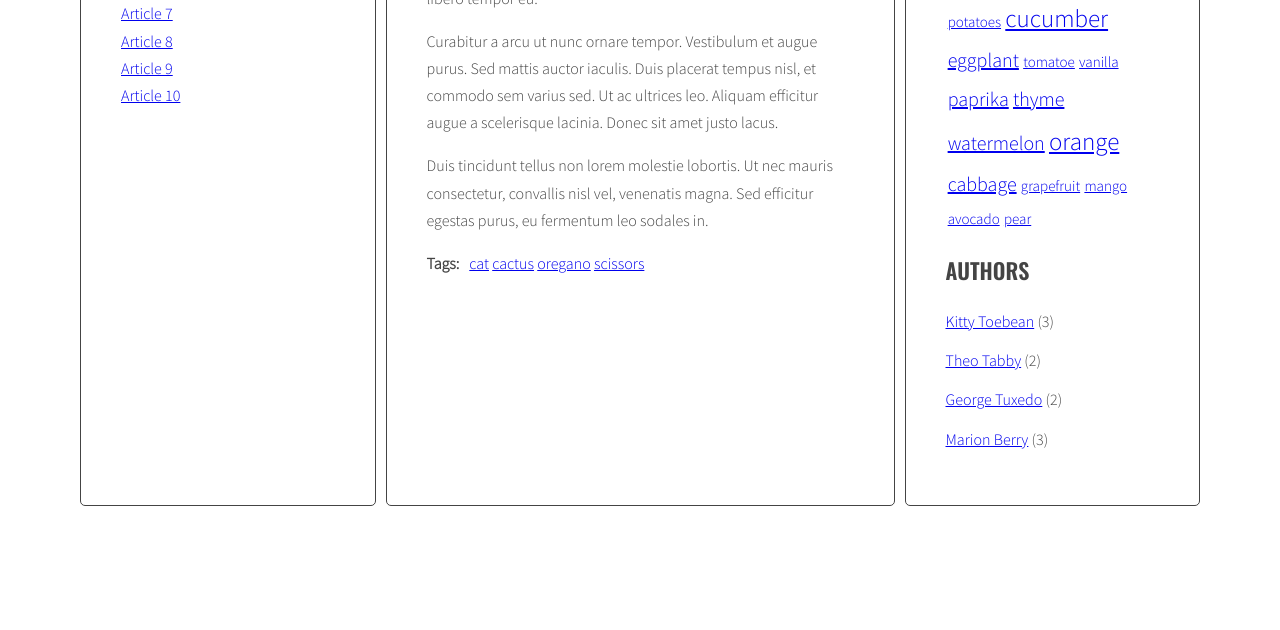
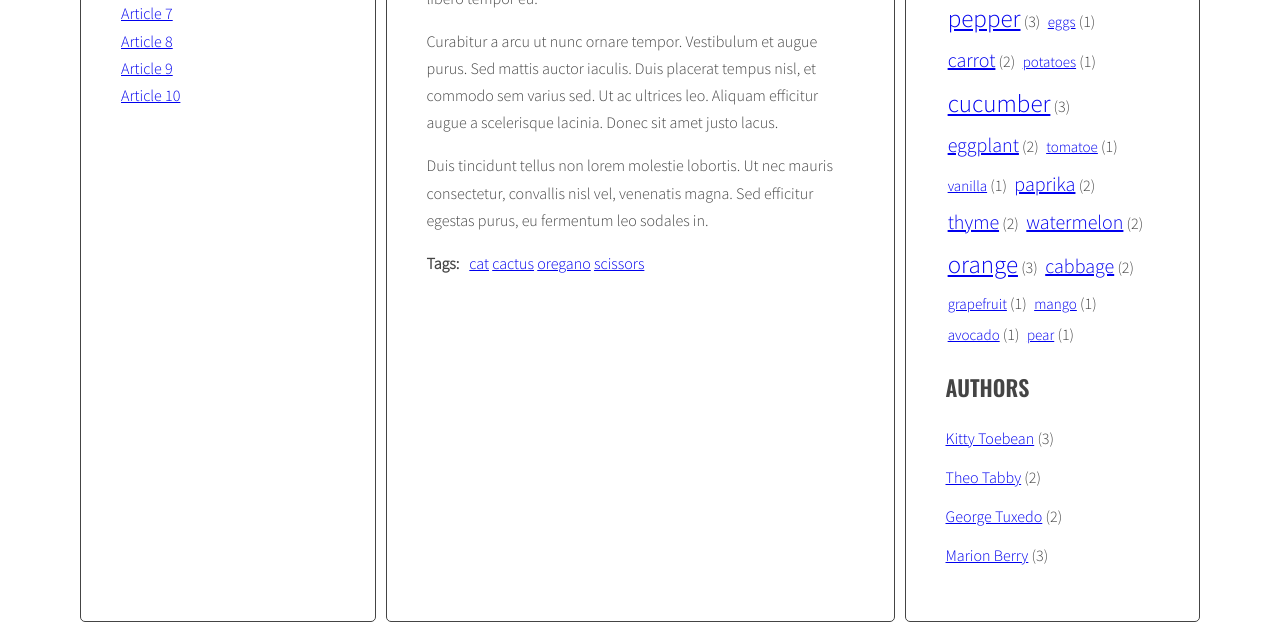
Before and after one commit to mchorosinski/javascript-blog, a website: page index.html in a window 1280 px wide. Shown: the part 521-1151 px from the top of the page. Before the commit the page ends 1035 px from the top, so only its background shows below. Drawn offline with nearby package versions, Linux system fonts and the light colour scheme.

Commit message:
Update templates

```diff
--- a/index.html
+++ b/index.html
@@ -195,16 +195,32 @@
               </main>
             </div>
           </div>
+
     <script id="template-article-link" type="text/x-handlebars-template">
       <li><a href="#{{ id }}"><span>{{ title }}</span></a></li>
     </script>
+
     <script id="template-tag-link" type="text/x-handlebars-template">
       <li><a href="#tag-{{ id }}"><span>{{ tag }}</span></a></li>
     </script>
+
     <script id="template-author-link" type="text/x-handlebars-template">
       <a href="#author-{{ id }}"><span>{{ author }}</span></a>
     </script>
-    <script src="https://cdnjs.cloudflare.com/ajax/libs/handlebars.js/4.1.0/handlebars.min.js"></script>
+
+    <script id="template-tag-cloud-link" type="text/x-handlebars-template">
+      {{#each tags}}
+      <li><a class="{{ className }}" href="#tag-{{ tag }}">{{ tag }}</a> ({{ count }})</li>
+      {{/each}}
+    </script>
+
+    <script id="template-authors-list-link" type="text/x-handlebars-template">
+      {{#each authors}}
+      <li><a href="#author-{{ author }}">{{ author }}</a> ({{ count }})</li>
+      {{/each}}
+    </script>
+
+    <script src="https://cdnjs.cloudflare.com/ajax/libs/handlebars.js/4.7.7/handlebars.min.js"></script>
     <script src="js/script.js"></script>
     </body>
 </html>
--- a/js/script.js
+++ b/js/script.js
@@ -3,13 +3,15 @@
   'use strict';
 
   /**
-   *  ! OPTIONS, SELECTORS & TEMPLATES:
+   *  ! TEMPLATES, OPTIONS & SELECTORS:
    */
 
   const templates = {
     articleLink: Handlebars.compile(document.querySelector('#template-article-link').innerHTML),
     tagLink: Handlebars.compile(document.querySelector('#template-tag-link').innerHTML),
     authorLink: Handlebars.compile(document.querySelector('#template-author-link').innerHTML),
+    tagCloudLink: Handlebars.compile(document.querySelector('#template-tag-cloud-link').innerHTML),
+    authorsListLink: Handlebars.compile(document.querySelector('#template-authors-list-link').innerHTML),
   };
 
   const opts = {
@@ -80,7 +82,7 @@
 
     /* [DONE] find the correct article using the selector (value of 'href' attribute) */
 
-    const targetArticle = document.querySelector(select.all.article);
+    const targetArticle = document.querySelector(articleSelector);
     //console.log('targetArticle:', targetArticle);
 
     /* [DONE] add class 'active' to the correct article */
@@ -334,7 +336,11 @@
 
     /* [DONE] create variable for all links HTML code */
 
-    let allTagsHTML = '';
+    //let allTagsHTML = '';
+
+    //! Wykorzystanie szablonu "tagCloudLink":
+    const allTagsData = {tags: []};
+
 
     /* [DONE] START LOOP: for each tag in allTags: */
 
@@ -351,10 +357,17 @@
       //const tagLinkHTML = '<li><a class="' + calculateTagClass(allTags[tag], tagsParams) + '" href="#tag-'+ tag +'">' + tag + ' (' + allTags[tag] + ')</a></li>';
 
       //! Kod HTML bez policzonej wartości występowania tagów.
-      const tagLinkHTML = '<li><a class="' + calculateTagClass(allTags[tag], tagsParams) + '" href="#tag-'+ tag +'">' + tag + '</a></li>';
-      console.log('tagLinkHTML:', tagLinkHTML);
+      //const tagLinkHTML = '<li><a class="' + calculateTagClass(allTags[tag], tagsParams) + '" href="#tag-'+ tag +'">' + tag + '</a></li>';
+      //console.log('tagLinkHTML:', tagLinkHTML);
 
-      allTagsHTML += tagLinkHTML;
+      //allTagsHTML += tagLinkHTML;
+
+      //! Wykorzystanie szablonu "tagCloudLink":
+      allTagsData.tags.push({
+        tag: tag,
+        count: allTags[tag],
+        className: calculateTagClass(allTags[tag], tagsParams)
+      });
 
       /* [DONE] END LOOP: for each tag in allTags: */
 
@@ -362,7 +375,11 @@
 
     /*[DONE] add HTML from allTagsHTML to tagList */
 
-    tagList.innerHTML = allTagsHTML;
+    //tagList.innerHTML = allTagsHTML;
+
+    //! Wykorzystanie szablonu "tagCloudLink":
+    tagList.innerHTML = templates.tagCloudLink(allTagsData);
+    console.table('allTagsData:', allTagsData);
 
   };
 
@@ -537,7 +554,7 @@
       /* [DONE] make html variable with an empty string */
 
       //! Przyimek "by" -> przykładowy podpis pod tytułem artykułu: "by Kitty Toebean".
-      let html = 'xyz ';
+      let html = 'by ';
       //console.log('almost Clean HTML: done');
 
       /* [DONE] get authors' names from 'data-author' attribute */
@@ -595,7 +612,11 @@
 
     /* [DONE] create variable for all links HTML code */
 
-    let allAuthorsHTML = '';
+    //let allAuthorsHTML = '';
+
+    //! Wykorzystanie szablonu "authorsListLink":
+
+    const allAuthorsData = {authors: []};
 
     /* [DONE] START LOOP: for each author in allAuthors: */
 
@@ -610,19 +631,28 @@
       //console.table('All AUTHORS HTML: ', allAuthorsHTML);
 
       //! Kod HTML z policzoną wartością występowania autorów.
-      const authorLinkHTML = '<li><a href="#author-'+ author +'">' + author + '</a> (' + allAuthors[author] + ')</li>';
+      //const authorLinkHTML = '<li><a href="#author-'+ author +'">' + author + '</a> (' + allAuthors[author] + ')</li>';
 
       //! Kod HTML bez policzonej wartości występowania autorów oraz miejscem na klasę.
       //const authorLinkHTML = '<li><a class="' + calculateAuthorClass(allAuthors[author], authorsParams) + '" href="#authors-'+ author +'">' + author + '</a></li>';
-      console.log('authorLinkHTML:', authorLinkHTML);
+      //console.log('authorLinkHTML:', authorLinkHTML);
 
-      allAuthorsHTML += authorLinkHTML;
+      //allAuthorsHTML += authorLinkHTML;
+
+      //! Wykorzystanie szablonu "authorsListLink":
+      allAuthorsData.authors.push({
+        author: author,
+        count: allAuthors[author],
+      });
 
       /* [DONE] END LOOP: for each author in allAuthors: */
 
     }
 
-    authorsList.innerHTML = allAuthorsHTML;
+    //authorsList.innerHTML = allAuthorsHTML;
+
+    //! Wykorzystanie szablonu "authorsListLink":
+    authorsList.innerHTML = templates.authorsListLink(allAuthorsData);
 
   };
 
```
